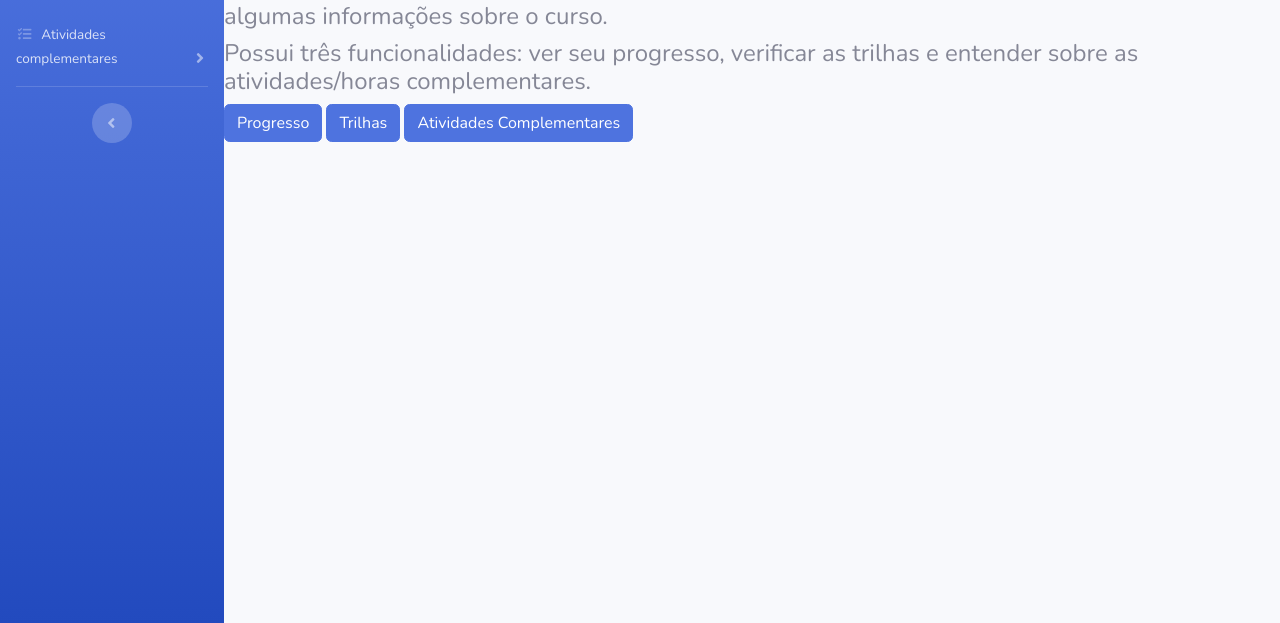
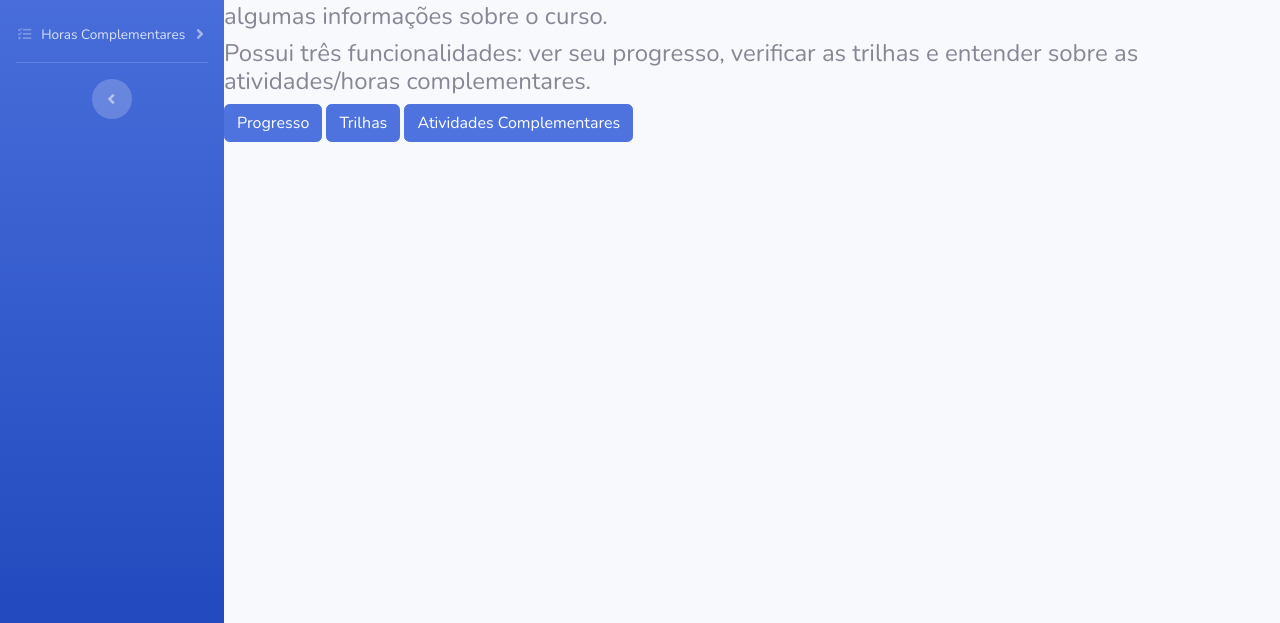
Before and after one commit to Ribas5/Projeto2-2021, a plain HTML site: page index.html in a window 1280 px wide. Shown: the part 177-800 px from the top of the page. Drawn offline with nearby package versions, Linux system fonts and the light colour scheme.

Commit message:
Teste de commit

```diff
--- a/index.html
+++ b/index.html
@@ -64,7 +64,7 @@
             <li class="nav-item">
                 <a class="nav-link collapsed" href="#" data-toggle="collapse" data-target="#collapseUtilities" aria-expanded="true" aria-controls="collapseUtilities">
                     <i class="fas fa-fw fa-tasks"></i>
-                    <span>Atividades complementares</span>
+                    <span>Horas Complementares</span>
                 </a>
                 <div id="collapseUtilities" class="collapse" aria-labelledby="headingUtilities" data-parent="#accordionSidebar">
                     <div class="bg-white py-2 collapse-inner rounded">
```
